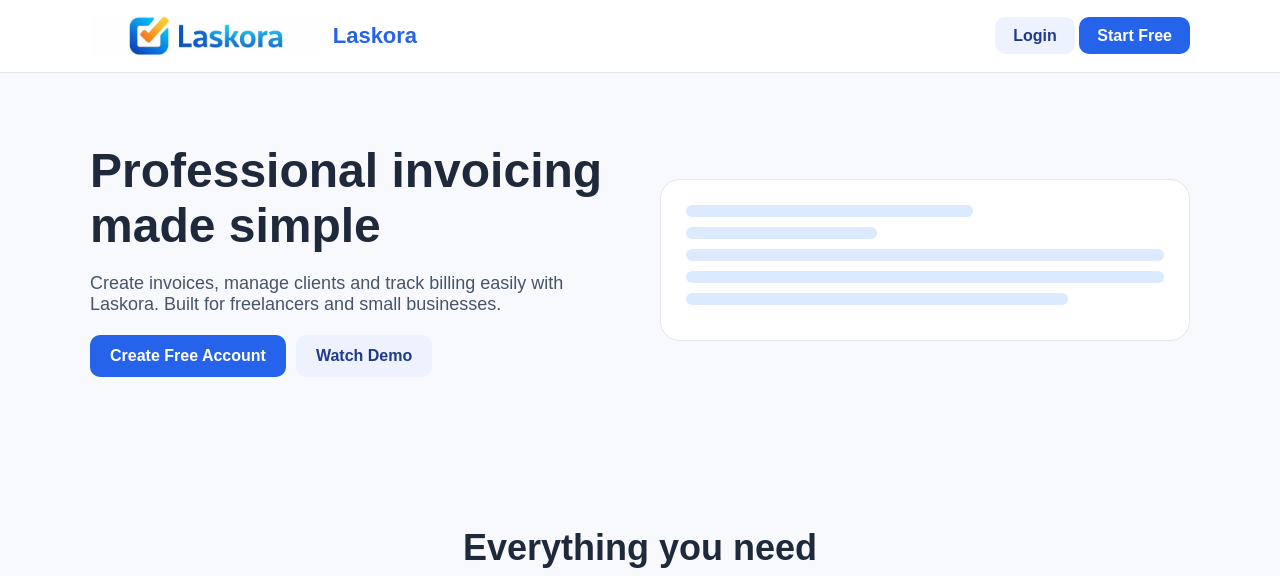
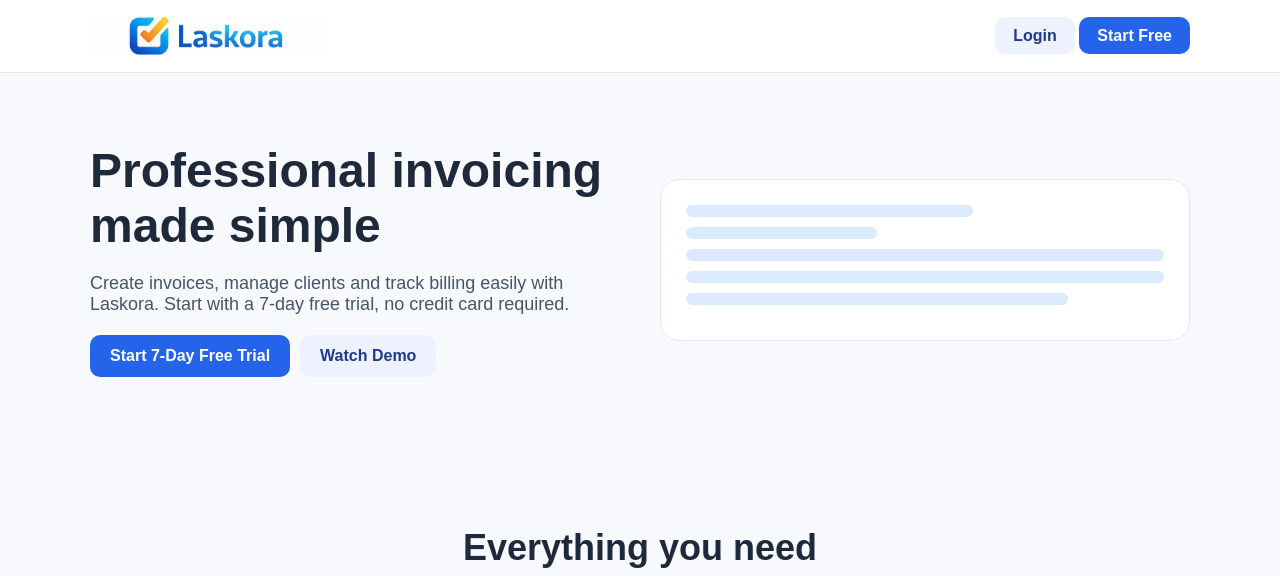
Before and after one commit to laskora-app/laskora, a Django app: page / in a window 1280 px wide. Shown: the top 576 px of the page. Run offline with Django 5.2, Linux system fonts and the light colour scheme.

Commit message:
update hero text and logo

```diff
--- a/billing/templates/billing/home.html
+++ b/billing/templates/billing/home.html
@@ -203,7 +203,7 @@ grid-template-columns:1fr;
 
 <div class="brand">
 <img src="{% static 'logo/laskora-main.png' %}">
-<strong>Laskora</strong>
+
 </div>
 
 <div class="nav-actions">
@@ -222,11 +222,11 @@ grid-template-columns:1fr;
 
 <p>
 Create invoices, manage clients and track billing easily with Laskora.
-Built for freelancers and small businesses.
+Start with a 7-day free trial, no credit card required.
 </p>
 
 <div class="hero-buttons">
-<a href="/signup/" class="btn btn-primary">Create Free Account</a>
+<a href="/signup/" class="btn btn-primary">Start 7-Day Free Trial</a>
 <a href="#demo" class="btn btn-secondary">Watch Demo</a>
 </div>
 
```
